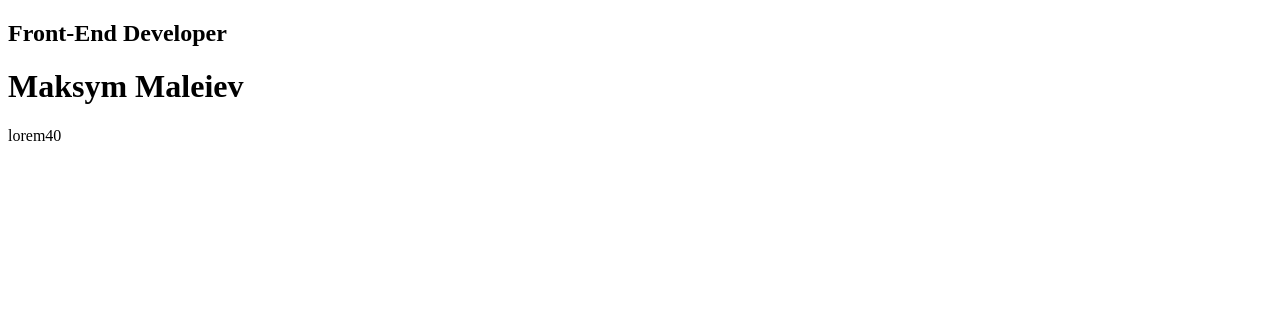
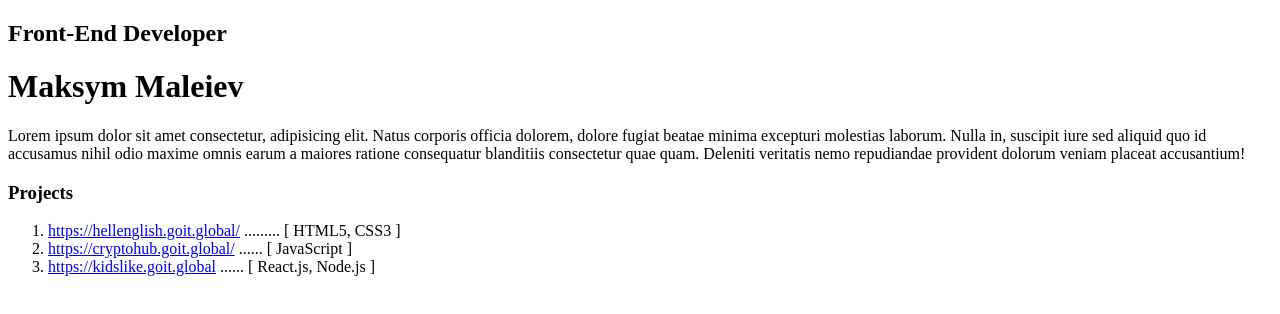
Before and after one commit to Maksym-Maleiev/My-resume, a plain HTML site: page index.html in a window 1280 px wide. Drawn offline with Linux system fonts and the light colour scheme.

Commit message:
Создает наполнение разделов "about me" и  "projects"

```diff
--- a/index.html
+++ b/index.html
@@ -1,19 +1,50 @@
 <!DOCTYPE html>
 <html lang="en">
+
 <head>
     <meta charset="UTF-8" />
     <meta http-equiv="X-UA-Compatible" content="IE=edge" />
     <meta name="viewport" content="width= , initial-scale=1.0" />
     <title>my resume</title>
 </head>
+
 <body>
     <!--main conteiner-->
     <div>
         <!--about me section-->
         <div>
-        <p><h2>Front-End Developer</h2></p>
-        <p><h1>Maksym Maleiev</h1></p><p>lorem40</p>
+            <p>
+            <h2>Front-End Developer</h2>
+            </p>
+            <p>
+            <h1>Maksym Maleiev</h1>
+            </p>
+            <p>Lorem ipsum dolor sit amet consectetur, adipisicing elit. Natus corporis officia dolorem, dolore fugiat
+                beatae minima excepturi molestias laborum. Nulla in, suscipit iure sed aliquid quo id accusamus nihil
+                odio maxime omnis earum a maiores ratione consequatur blanditiis consectetur quae quam. Deleniti
+                veritatis nemo repudiandae provident dolorum veniam placeat accusantium!</p>
         </div>
+        <!--my project section-->
+        <div>
+            <h3>Projects</h3>
+            <ol>
+                <li>
+                    <a href="https://hellenglish.goit.global/">https://hellenglish.goit.global/</a>
+                    <span>.........</span>
+                    <span>[ HTML5, CSS3 ]</span>
+                </li>
+                <li>
+                    <a href="https://cryptohub.goit.global/">https://cryptohub.goit.global/</a>
+                    <span>......</span>
+                    <span>[ JavaScript ]</span>
+                </li>
+                <li>
+                    <a href="https://kidslike.goit.global">https://kidslike.goit.global</a>
+                    <span>......</span>
+                    <span>[ React.js, Node.js ]</span>
+                </li>
+            </ol>
         </div>
 </body>
+
 </html>
```
Lines whose indentation alone changed are shown as unchanged.
